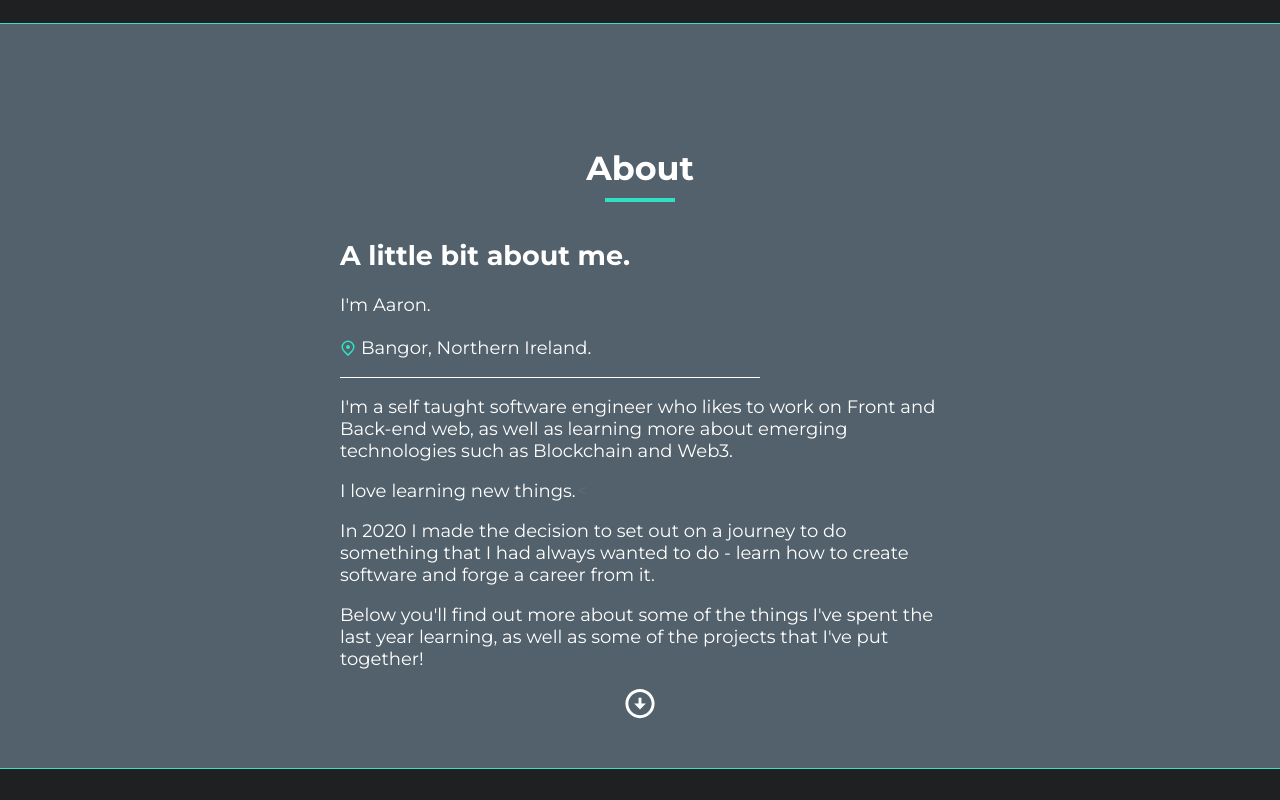
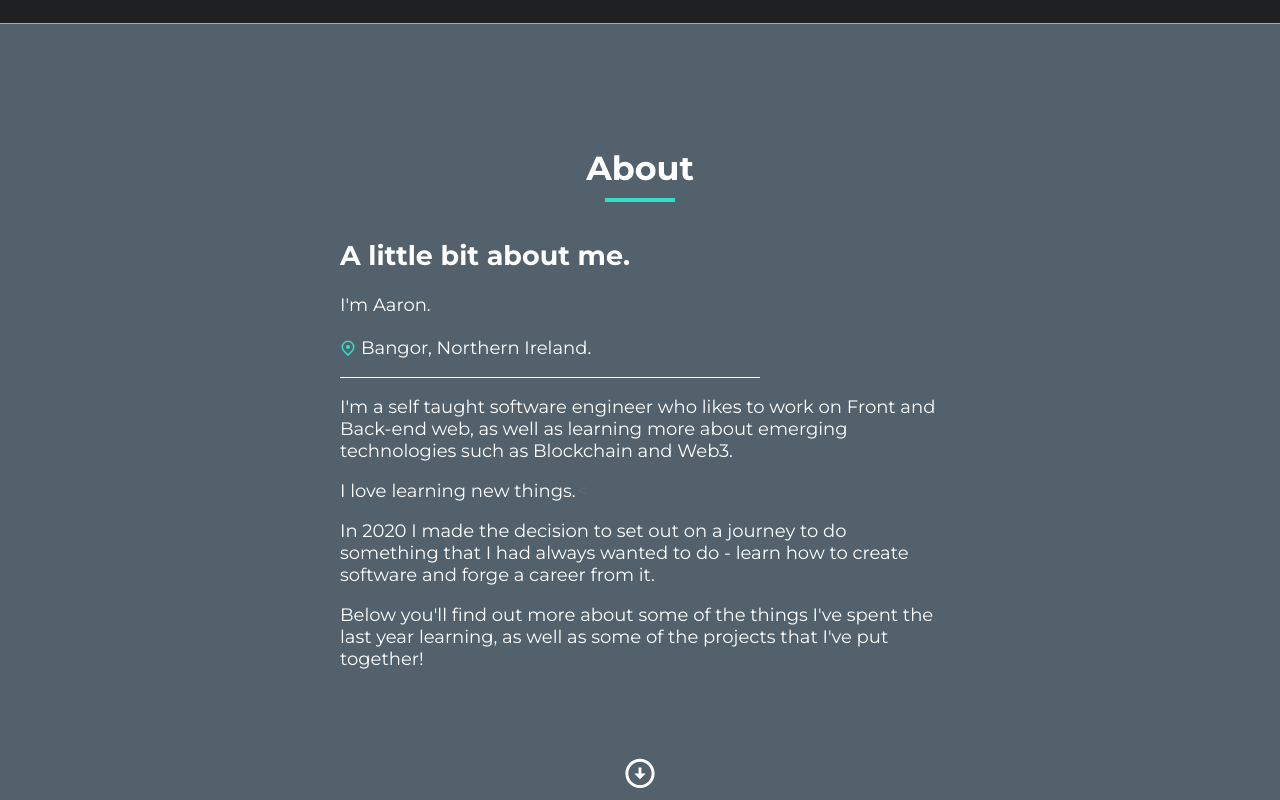
Before and after one commit to aaronzor/react-portfolio-aaron, a React (Create React App) app: page / in a window 1280 px wide. Shown: the part 840-1640 px from the top of the page. Built offline with nearby package versions, Linux system fonts and the light colour scheme; the HTML template or start-up script is replaced by a standard one.

Commit message:
Add container and CSS to Layout - for centering content

```diff
--- a/src/components/layout/Layout.js
+++ b/src/components/layout/Layout.js
@@ -8,6 +8,7 @@ import './layout.css';
 const Layout = (props) => {
   return (
     <section className={props.title.toLowerCase()}>
+      <div className='section-main'>
         <Fade left duration={1000} distance='70px'>
           <h1 className='section-title'>{props.title}</h1>
         </Fade>
@@ -15,6 +16,7 @@ const Layout = (props) => {
           <div className='underline'></div>
         </Fade>
         {props.children}
+      </div>
     </section>
   );
 };
--- a/src/components/layout/layout.css
+++ b/src/components/layout/layout.css
@@ -1,7 +1,21 @@
+/* Main Container */
+.section-main {
+  display: flex;
+  flex-direction: column;
+  justify-content: center;
+  align-items: center;
+  padding-bottom: 5rem;
+  padding-left: 0.5rem;
+  padding-right: 0.5rem;
+}
+
+/* Title Text */
 .section-title {
   font-size: 25pt;
   margin-bottom: 10px;
 }
+
+/* Title Underline */
 .underline {
   border-top: 4px solid #32e0c4;
   margin: 0 auto;
```
Lines whose indentation alone changed are shown as unchanged.
